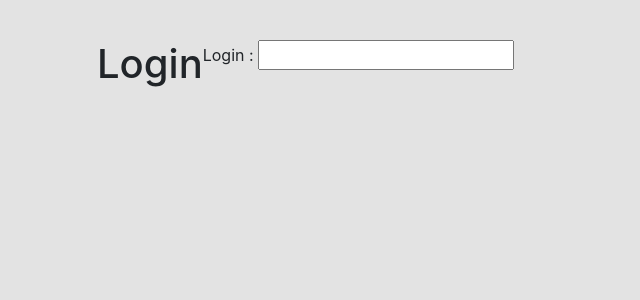
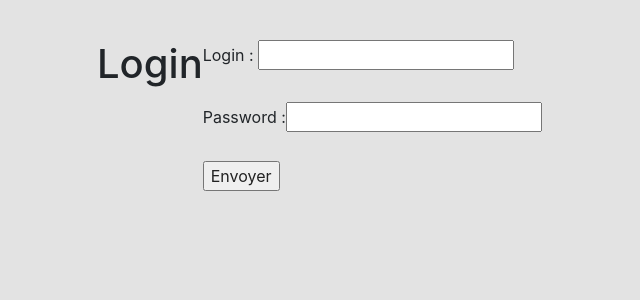
Before and after one commit to kamelderrar/TchatCared, a PHP site: page / in a window 1280 px wide. Shown: the top 300 px of the page, without its empty margins (28-668 px from the left). Run offline with PHP 8.4, Linux system fonts and the light colour scheme; some libraries are stand-ins or nearby versions.

Commit message:
Visuel formulaire

```diff
--- a/src/application/views/home.phtml
+++ b/src/application/views/home.phtml
@@ -1,6 +1,8 @@
 <?php if (FALSE == $this->auth) {?>
     <h1>Login</h1>
     <form method="POST" action="">
-       <label>Login : <input name="login" id="login" type="text"/></label>
+       <label>Login : <input name="login" id="login" type="text"/></label><br /><br />
+       <label for="pwd">Password : </label><input name="pwd" id="pwd" type="password" /><br /><br />
+       <input type="submit" value="Envoyer" />
     </form>
 <?php }?>
```
